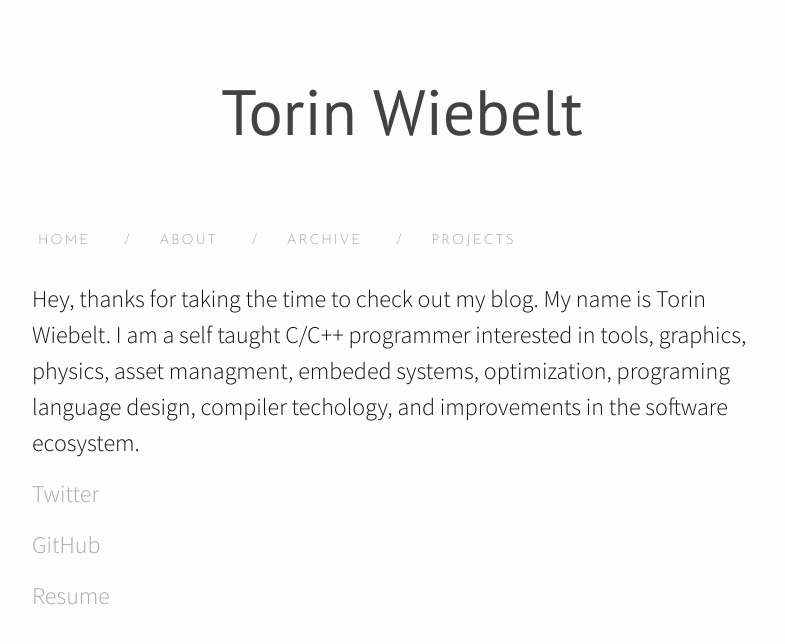
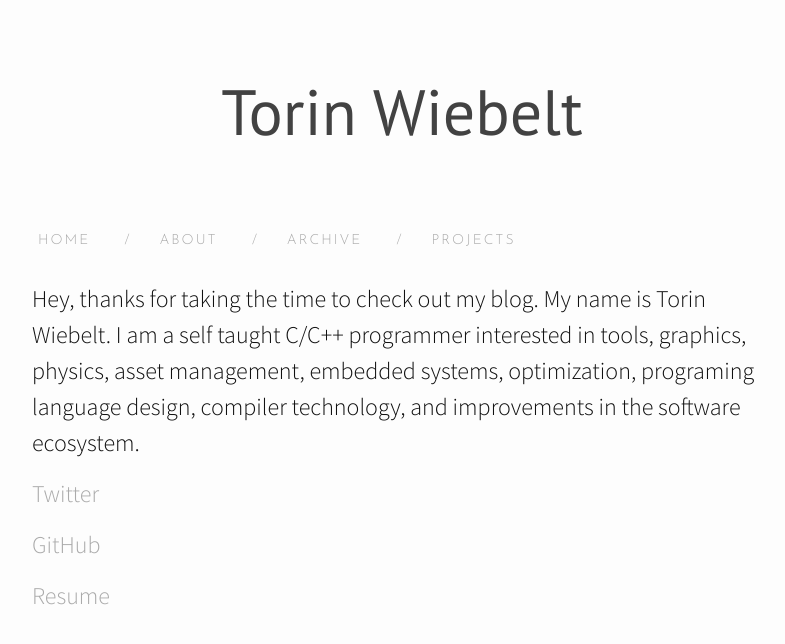
Before and after one commit to Twiebs/twiebs.github.io, a Jekyll site: the page built from about.md, in a window 1280 px wide. Shown: the top 644 px of the page, without its empty margins (238-1023 px from the left). Built offline with Jekyll 4.4.1, drawn with Linux system fonts in a browser that asks for light colours; nearby versions of some CDN libraries.

Commit message:
updated about

```diff
--- a/about.md
+++ b/about.md
@@ -5,8 +5,8 @@ permalink: /about/
 ---
 
 Hey, thanks for taking the time to check out my blog.  My name is Torin Wiebelt.  I am
-a self taught C/C++ programmer interested in tools, graphics, physics, asset managment, embeded systems,
-optimization, programing language design, compiler techology, and improvements in the software ecosystem.
+a self taught C/C++ programmer interested in tools, graphics, physics, asset management, embedded systems,
+optimization, programing language design, compiler technology, and improvements in the software ecosystem.
 
 [Twitter](https://twitter.com/TorinWiebelt)
 
```
